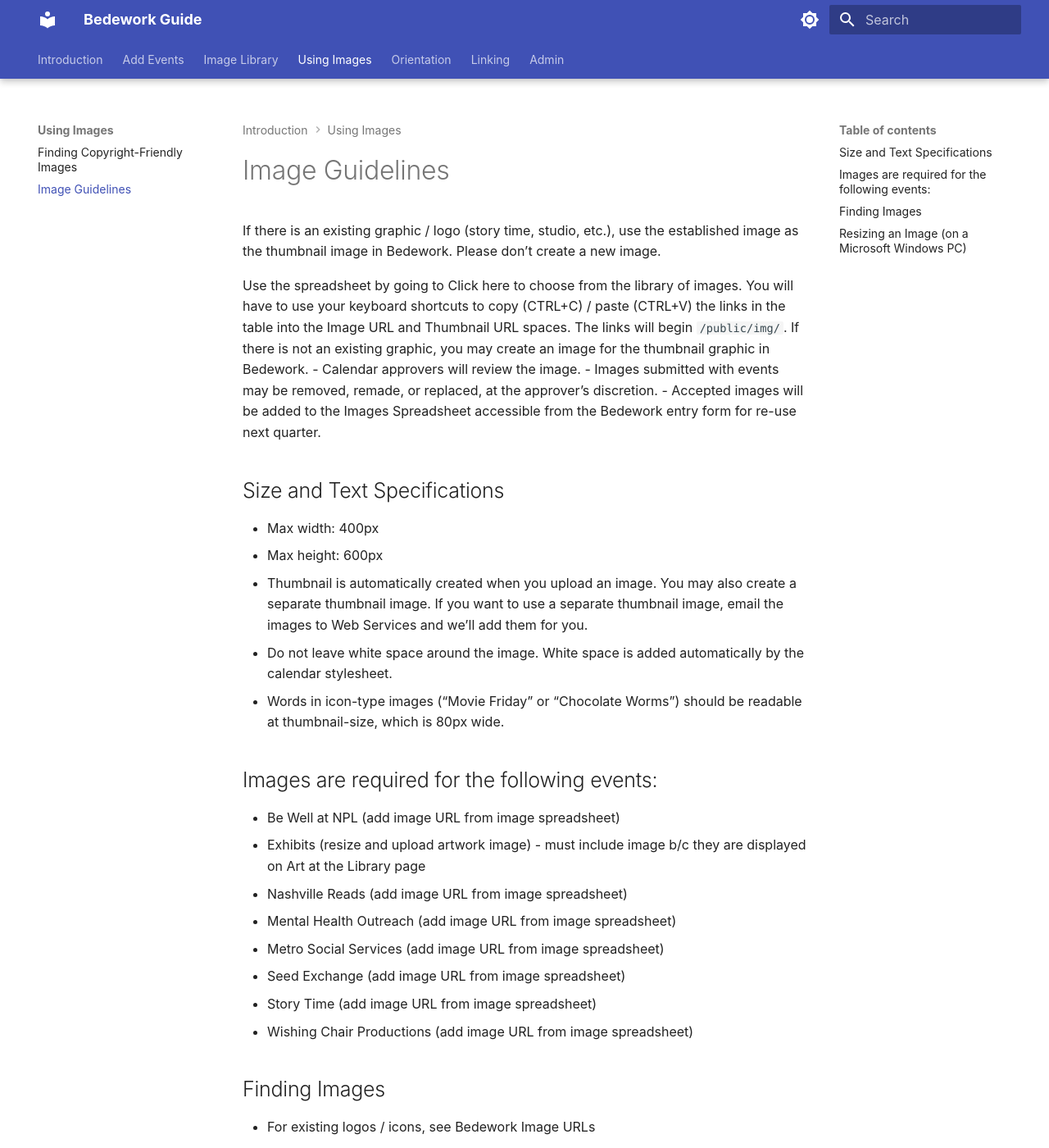
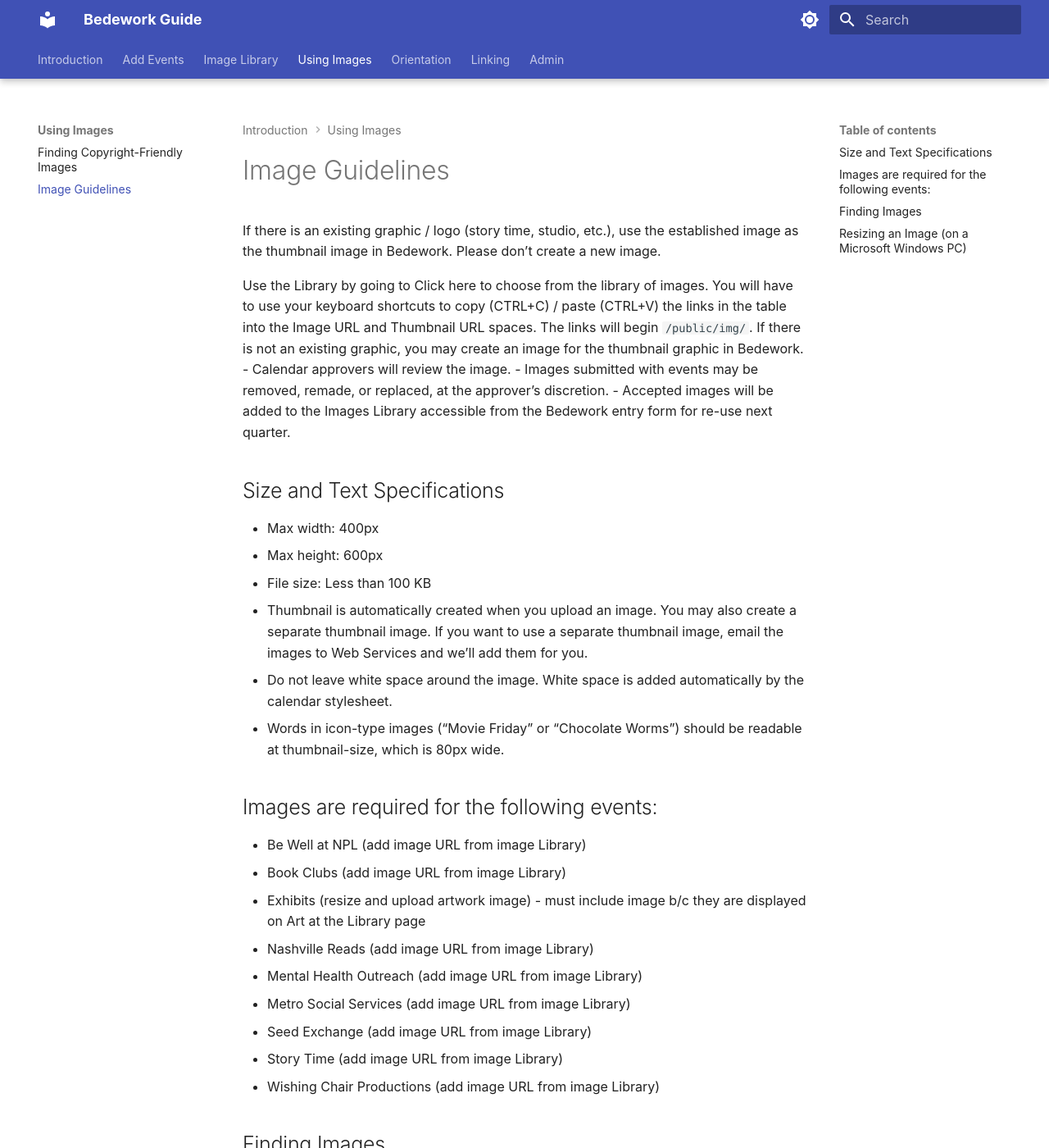
Before and after one commit to Nashville-Public-Library/bedework-docs, an MkDocs documentation site: the page built from docs/using-images/image-guidelines.md, in a window 1280 px wide and 1400 px high. Shown: the whole window at 82% size. Built offline with MkDocs 1.6.1 and Material for MkDocs 9.7.7, drawn with Linux system fonts in a browser that asks for light colours.

Commit message:
Updaing uplading images, size specs and spreadsheet to library

```diff
--- a/docs/using-images/image-guidelines.md
+++ b/docs/using-images/image-guidelines.md
@@ -4,29 +4,31 @@ title: Image Guidelines
 # Image Guidelines
 If there is an existing graphic / logo (story time, studio, etc.), use the established image as the thumbnail image in Bedework. Please don’t create a new image.
 
-Use the spreadsheet by going to Click here to choose from the library of images. You will have to use your keyboard shortcuts to copy (CTRL+C) / paste (CTRL+V) the links in the table into the Image URL and Thumbnail URL spaces. The links will begin `/public/img/`. If there is not an existing graphic, you may create an image for the thumbnail graphic in Bedework.
+Use the Library by going to Click here to choose from the library of images. You will have to use your keyboard shortcuts to copy (CTRL+C) / paste (CTRL+V) the links in the table into the Image URL and Thumbnail URL spaces. The links will begin `/public/img/`. If there is not an existing graphic, you may create an image for the thumbnail graphic in Bedework.
 - Calendar approvers will review the image.
 - Images submitted with events may be removed, remade, or replaced, at the approver’s discretion.
-- Accepted images will be added to the Images Spreadsheet accessible from the Bedework entry form for re-use next quarter.
+- Accepted images will be added to the Images Library accessible from the Bedework entry form for re-use next quarter.
 
 ## Size and Text Specifications
 
 - 	Max width: 400px
 - 	Max height: 600px
+- File size: Less than 100 KB
 - Thumbnail is automatically created when you upload an image. You may also create a separate thumbnail image. If you want to use a separate thumbnail image, email the images to Web Services and we’ll add them for you.
 - Do not leave white space around the image. White space is added automatically by the calendar stylesheet.
 -	Words in icon-type images (“Movie Friday” or “Chocolate Worms”) should be readable at thumbnail-size, which is 80px wide.
 
 ## Images are required for the following events:
 
--	Be Well at NPL (add image URL from image spreadsheet)
+-	Be Well at NPL (add image URL from image Library)
+- Book Clubs (add image URL from image Library)
 -	Exhibits (resize and upload artwork image) - must include image b/c they are displayed on Art at the Library page
--	Nashville Reads (add image URL from image spreadsheet)
--	Mental Health Outreach (add image URL from image spreadsheet)
--	Metro Social Services (add image URL from image spreadsheet)
--	Seed Exchange (add image URL from image spreadsheet)
--	Story Time (add image URL from image spreadsheet)
--	Wishing Chair Productions (add image URL from image spreadsheet)
+-	Nashville Reads (add image URL from image Library)
+-	Mental Health Outreach (add image URL from image Library)
+-	Metro Social Services (add image URL from image Library)
+-	Seed Exchange (add image URL from image Library)
+-	Story Time (add image URL from image Library)
+-	Wishing Chair Productions (add image URL from image Library)
 
 ## Finding Images
 
```
